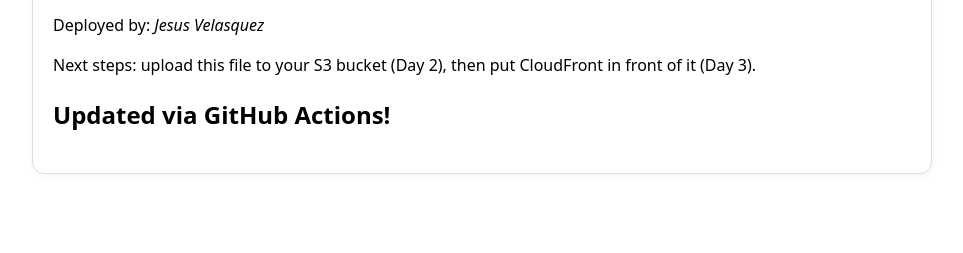
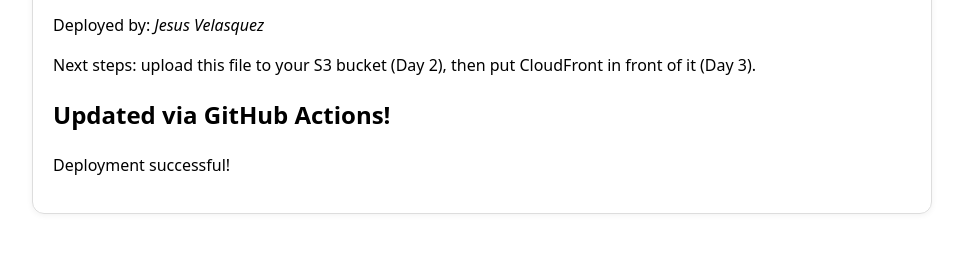
Before and after one commit to Jesusdavidv87/aws-static-site, a plain HTML site: page index.html in a window 1280 px wide. Shown: the part 149-402 px from the top of the page, without its empty margins (0-963 px from the left). Drawn offline with Linux system fonts and the light colour scheme.

Commit message:
Add deployment success message to index.html

```diff
--- a/index.html
+++ b/index.html
@@ -18,6 +18,7 @@
     <p>Deployed by: <em>Jesus Velasquez</em></p>
     <p>Next steps: upload this file to your S3 bucket (Day 2), then put CloudFront in front of it (Day 3).</p>
     <h2>Updated via GitHub Actions!</h2>
-   </div>
+    <p>Deployment successful!</p>
+  </div>
  </body>
 </html>
```
